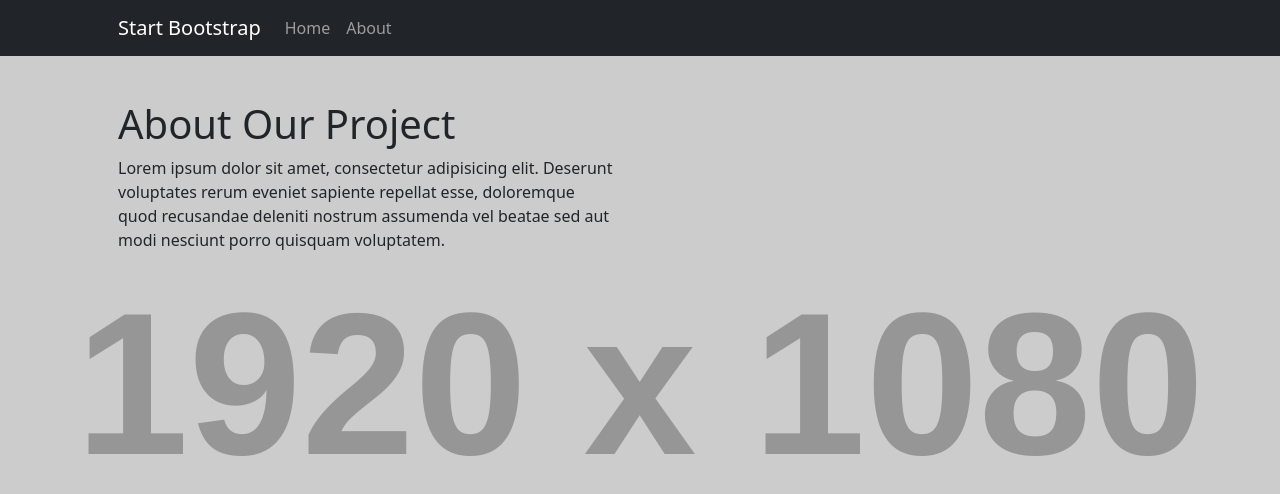
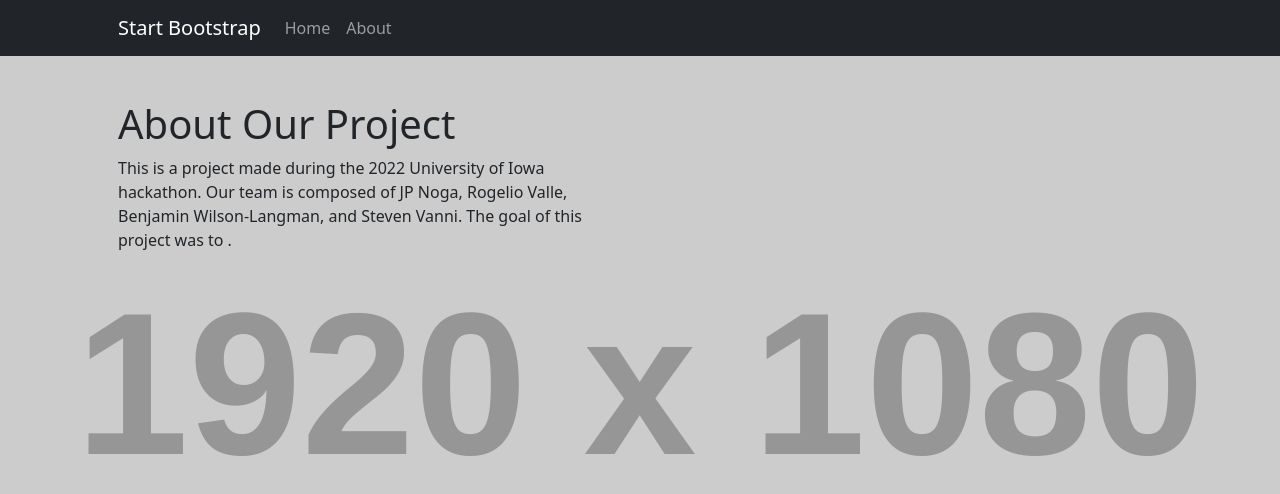
Before and after one commit to Psykik/tradgy, a plain HTML site: page about.html in a window 1280 px wide. Drawn offline with nearby package versions, Linux system fonts and the light colour scheme; placeholder pictures from the web are drawn by us.

Commit message:
Update about.html

```diff
--- a/about.html
+++ b/about.html
@@ -33,7 +33,9 @@
                 <div class="row gx-4 gx-lg-5">
                     <div class="col-lg-6">
                         <h1 class="mt-5">About Our Project</h1>
-                        <p>Lorem ipsum dolor sit amet, consectetur adipisicing elit. Deserunt voluptates rerum eveniet sapiente repellat esse, doloremque quod recusandae deleniti nostrum assumenda vel beatae sed aut modi nesciunt porro quisquam voluptatem.</p>
+                        <p>This is a project made during the 2022 University of Iowa hackathon.
+                            Our team is composed of JP Noga, Rogelio Valle, Benjamin Wilson-Langman, and Steven Vanni.
+                            The goal of this project was to .</p>
                     </div>
                 </div>
             </div>
```
